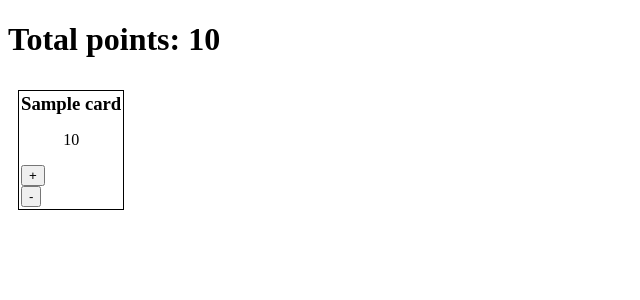
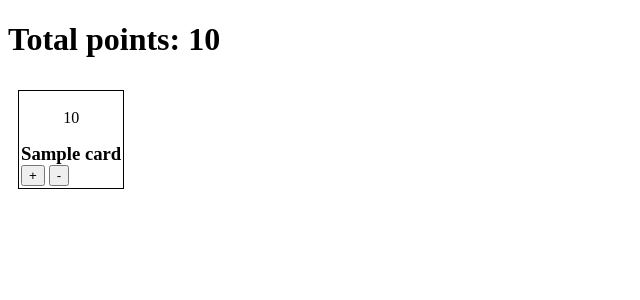
Before and after one commit to rodioniam/ls_web_app, a Django app: template templates/allocation.html in a window 1280 px wide. Shown: the top 300 px of the page, without its empty margins (0-640 px from the left). Run offline with Django 3.2, Linux system fonts and the light colour scheme; the template is opened without the code that fills it: most values are stand-ins (such as "Sample title", 1, 10 or a date in 2020).

Commit message:
small adjustments

```diff
--- a/templates/card.html
+++ b/templates/card.html
@@ -1,11 +1,13 @@
 <div id="card-{{ card.id }}" class="card">
+  <p>{{ card.points }}</p>
+
   <h3>{{ card.name }}</h3>
-  <p>{{ card.points }}</p>
 
   <form
     hx-post="{% url 'change_points' card.id 'add' %}"
     hx-target="#card-{{card.id}}"
     hx-swap="outerHTML"
+    class="card-button"
   >
     {% csrf_token %}
     <button>+</button>
@@ -14,6 +16,7 @@
     hx-post="{% url 'change_points' card.id 'remove' %}"
     hx-target="#card-{{card.id}}"
     hx-swap="outerHTML"
+    class="card-button"
   >
     {% csrf_token %}
     <button>-</button>
```
